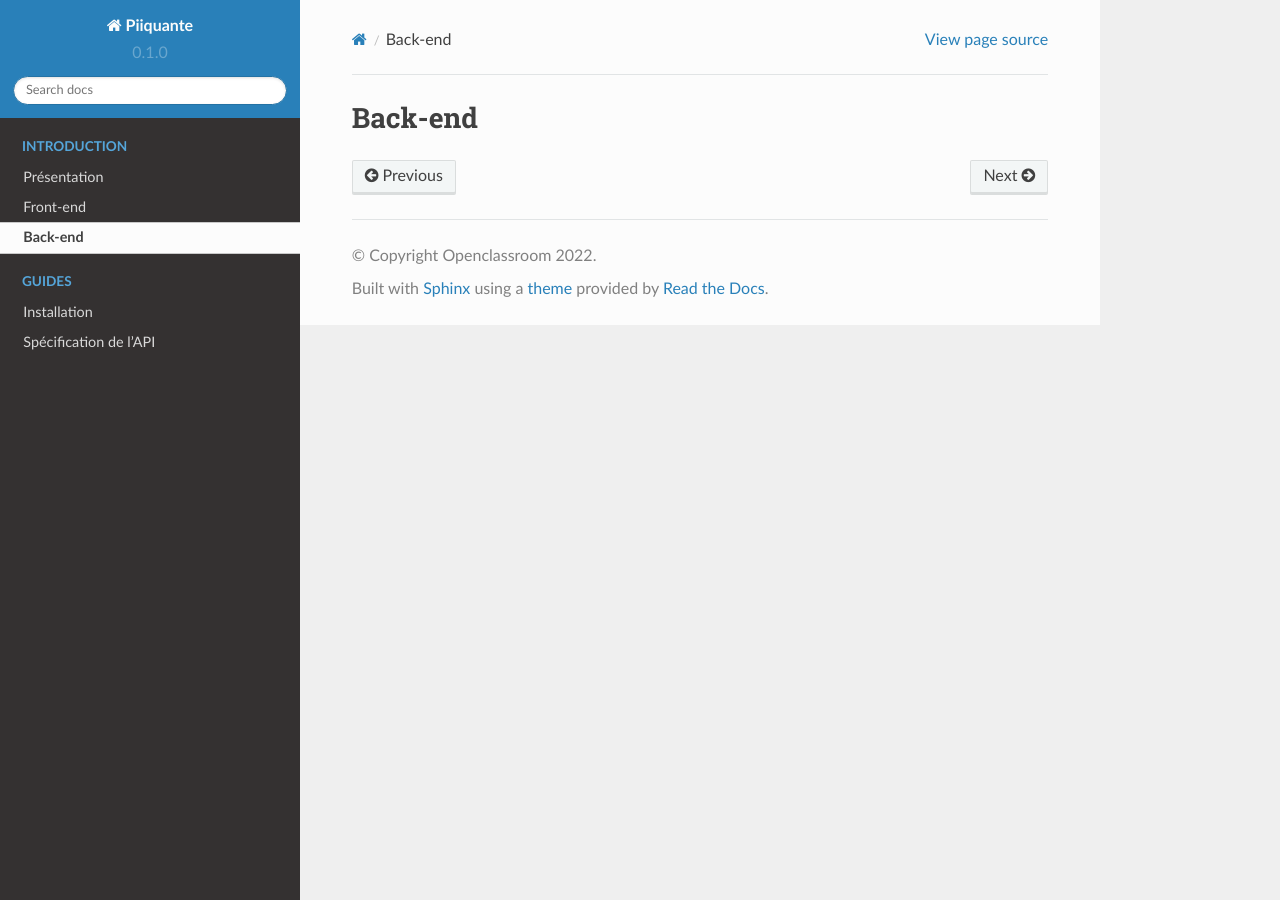
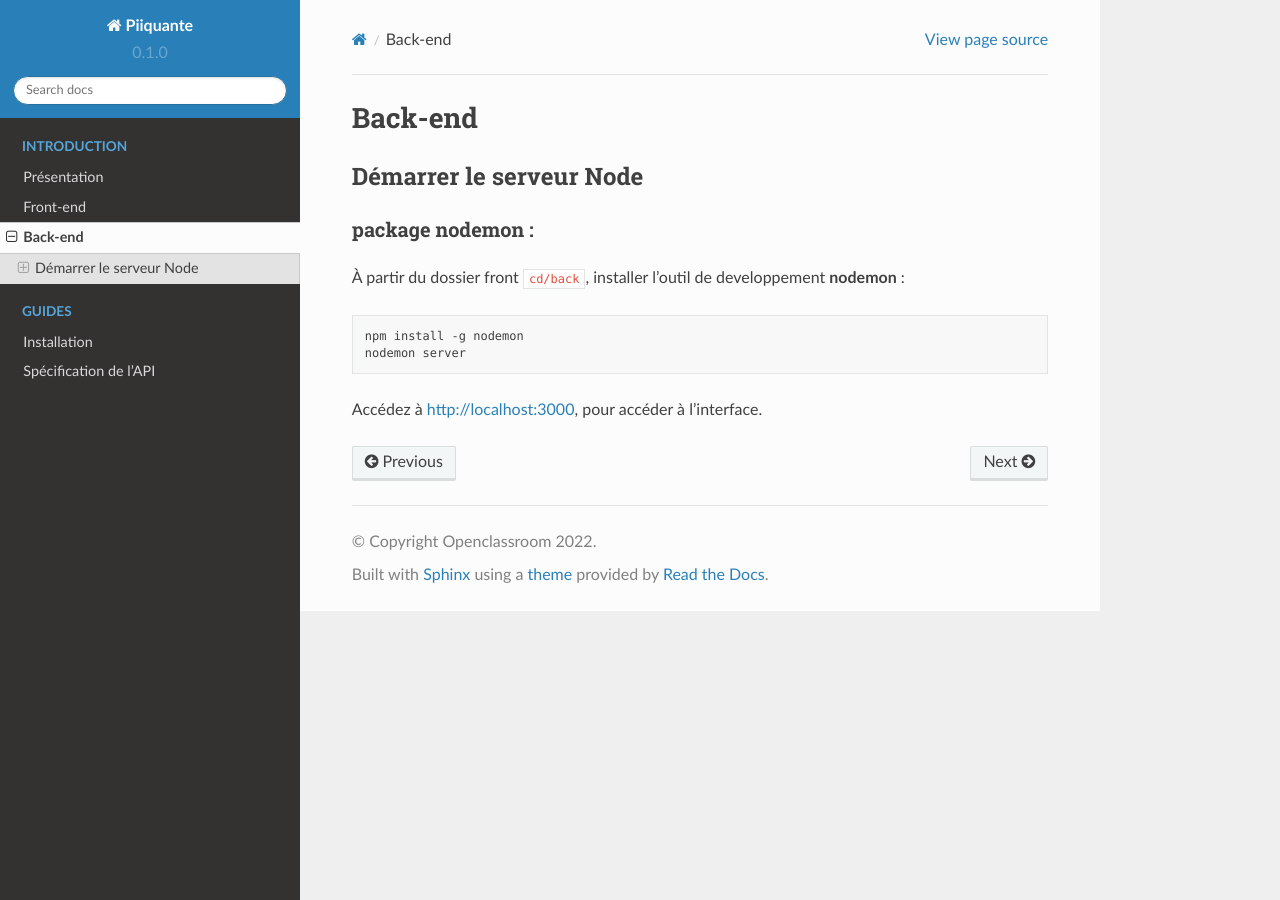
Before and after one commit to anthony-mini/Mini_Anthony_6_05-08-2022, a Sphinx documentation site: the page built from docs/source/back-end.rst, in a window 1280 px wide. Built offline with Sphinx 7.4.7 and the Read the Docs theme 2.0.0, drawn with Linux system fonts in a browser that asks for light colours.

Commit message:
Ajout du dossier BackEnd

```diff
--- a/docs/source/back-end.rst
+++ b/docs/source/back-end.rst
@@ -1,2 +1,17 @@
 Back-end
 ========
+
+Démarrer le serveur Node
+------------------------
+
+package nodemon :
+******************
+
+À partir du dossier front ``cd/back``, installer l'outil de developpement **nodemon** :
+
+.. code-block:: shell
+
+    npm install -g nodemon
+    nodemon server
+
+Accédez à `<http://localhost:3000>`_, pour accéder à l'interface.
--- a/docs/source/front-end.rst
+++ b/docs/source/front-end.rst
@@ -1,8 +1,8 @@
 Front-end
 =========
 
-Installation
-------------
+Démarrer le serveur Node
+------------------------
 
 À partir du dossier front ``cd/front``, installer les dépendances du serveur de développement en exécutant les commandes suivante :
 
```
Also changed, not shown: README.md (renamed from front/README.md), 3 other files.
